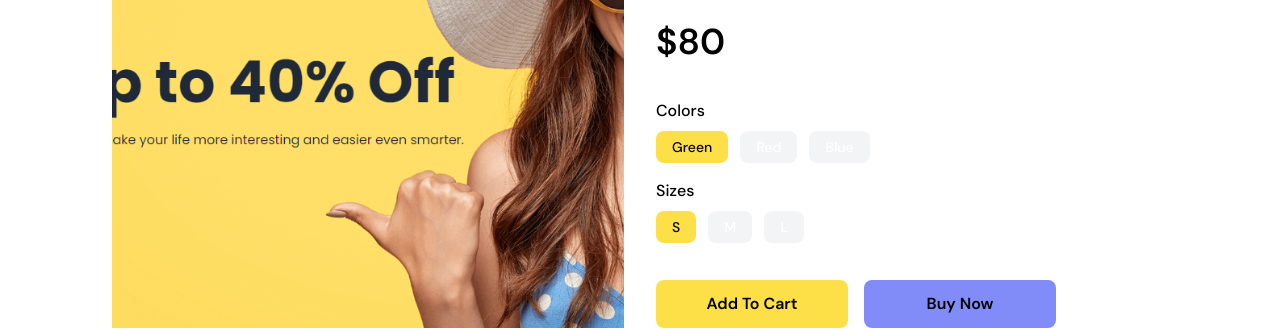
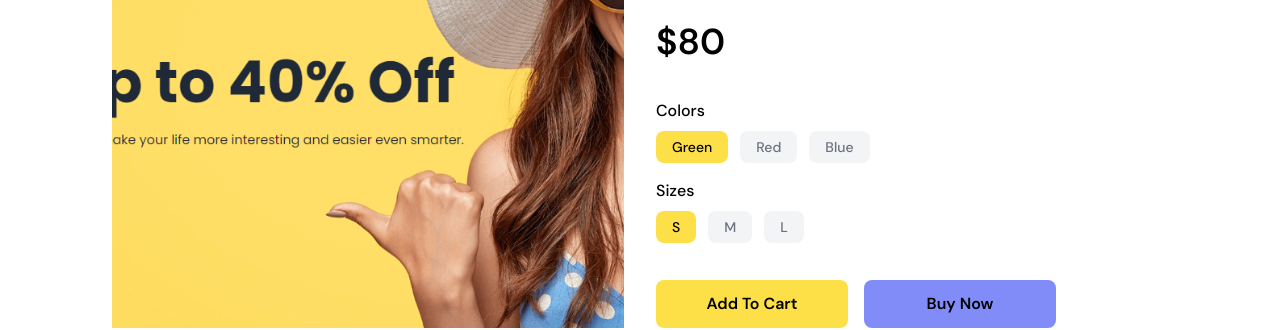
Before and after one commit to heyitsuzair/collax-ecommerce-next, a Next.js app: page /product/1 in a window 1280 px wide. Shown: the part 1120-1450 px from the top of the page. Built offline with nearby package versions, Linux system fonts and the light colour scheme.

Commit message:
Badge Color

```diff
--- a/src/components/commons/badges/Badge.group.jsx
+++ b/src/components/commons/badges/Badge.group.jsx
@@ -22,7 +22,7 @@ const BadgeGroup = ({ badgeColor, badgesArray, activeBadge, onBadgeClick }) => {
               classes={`${
                 activeBadge === index
                   ? "bg-yellow-300 !text-black"
-                  : "bg-gray-100 text-gray-500"
+                  : "bg-gray-100 !text-gray-500"
               } ${bgColor}`}
             />
           </div>
```
